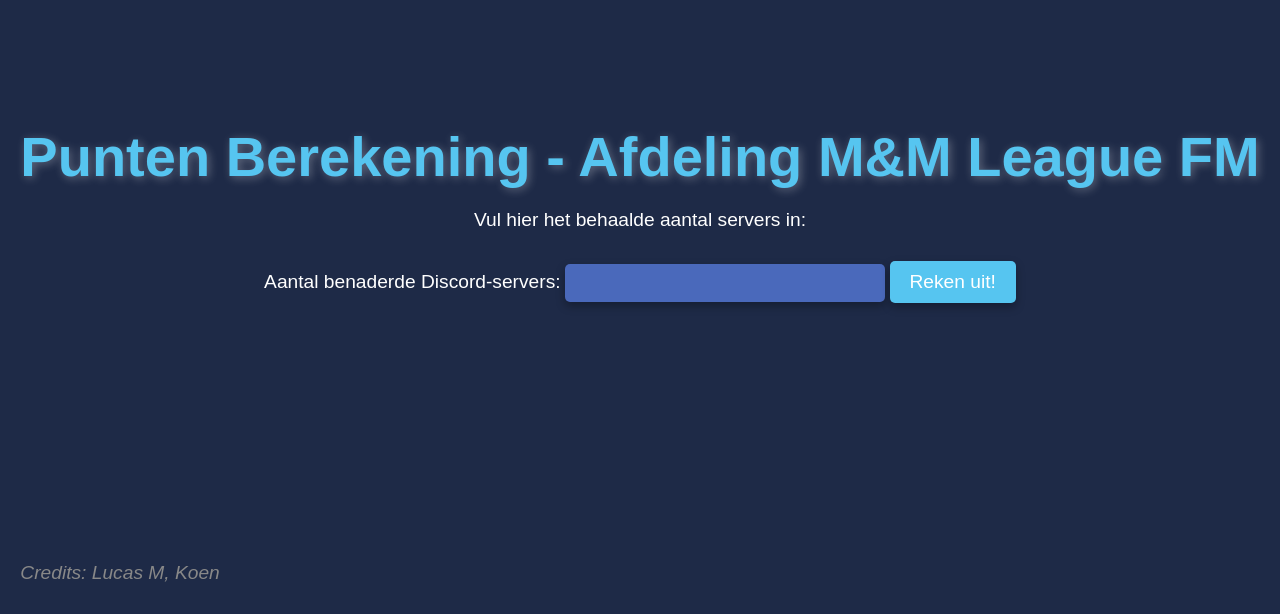
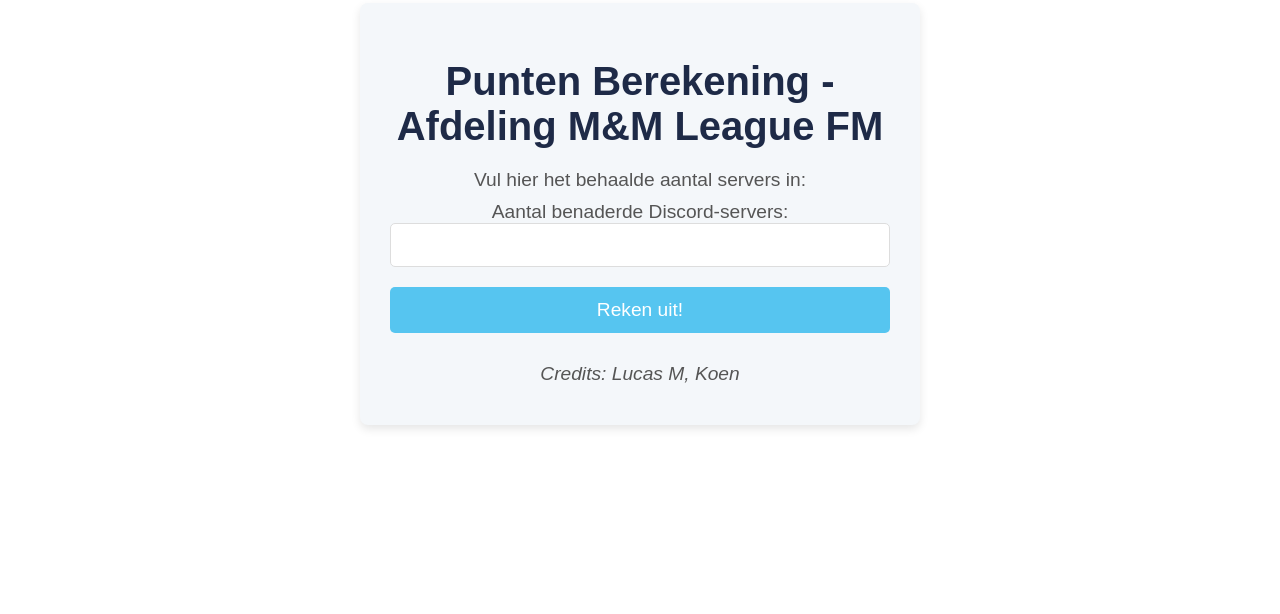
Before and after one commit to lucasenlucas/media-marketing-lfm-puntenberekening, a plain HTML site: page index.html in a window 1280 px wide. Shown: the part 186-800 px from the top of the page. Drawn offline with Linux system fonts and the light colour scheme.

Commit message:
Update index.html

```diff
--- a/index.html
+++ b/index.html
@@ -7,69 +7,75 @@
     <style>
         body {
             font-family: 'Arial', sans-serif;
-            background-color: #1e2a47;
-            color: white;
+            background-color: #ffffff;
+            color: #333;
             margin: 0;
             padding: 0;
             display: flex;
             justify-content: center;
             align-items: center;
             height: 100vh;
-            overflow: hidden;
             text-align: center;
+            box-sizing: border-box;
+        }
+
+        .container {
+            width: 100%;
+            max-width: 500px;
+            padding: 30px;
+            background-color: #f4f7fa;
+            border-radius: 8px;
+            box-shadow: 0 4px 10px rgba(0, 0, 0, 0.1);
         }
 
         h1 {
-            font-size: 3.5rem;
+            font-size: 2.5rem;
+            color: #1e2a47;
             margin-bottom: 20px;
-            color: #56c5f0;
-            text-shadow: 2px 2px 10px rgba(255, 255, 255, 0.3);
+            font-weight: bold;
         }
 
         p, label {
             font-size: 1.2rem;
+            color: #555;
             margin: 10px 0;
         }
 
         input {
-            padding: 10px;
-            border: none;
+            padding: 12px;
+            border: 1px solid #ddd;
             border-radius: 5px;
             font-size: 1rem;
+            width: 100%;
             margin-bottom: 20px;
-            background-color: #4a69bb;
-            color: white;
-            width: 100%;
-            max-width: 300px;
-            box-shadow: 0 4px 10px rgba(0, 0, 0, 0.3);
+            box-sizing: border-box;
         }
 
         button {
-            padding: 10px 20px;
+            padding: 12px 25px;
             background-color: #56c5f0;
             color: white;
             font-size: 1.2rem;
             border: none;
             border-radius: 5px;
             cursor: pointer;
-            margin-top: 20px;
-            box-shadow: 0 4px 10px rgba(0, 0, 0, 0.3);
+            width: 100%;
+            transition: background-color 0.3s;
         }
 
         button:hover {
-            transform: scale(1.1);
+            background-color: #45a6d1;
         }
 
         #resultaat {
-            font-size: 2rem;
+            font-size: 1.5rem;
             font-weight: bold;
+            color: #56c5f0;
             margin-top: 20px;
-            color: #56c5f0;
         }
 
         .footer {
-            position: absolute;
-            bottom: 20px;
+            margin-top: 30px;
             font-size: 0.9rem;
             color: #888;
             font-style: italic;
@@ -91,7 +97,7 @@
     </script>
 </head>
 <body>
-    <div>
+    <div class="container">
         <h1>Punten Berekening - Afdeling M&M League FM</h1>
         <p>Vul hier het behaalde aantal servers in:</p>
         <label for="waarde">Aantal benaderde Discord-servers:</label>
```
